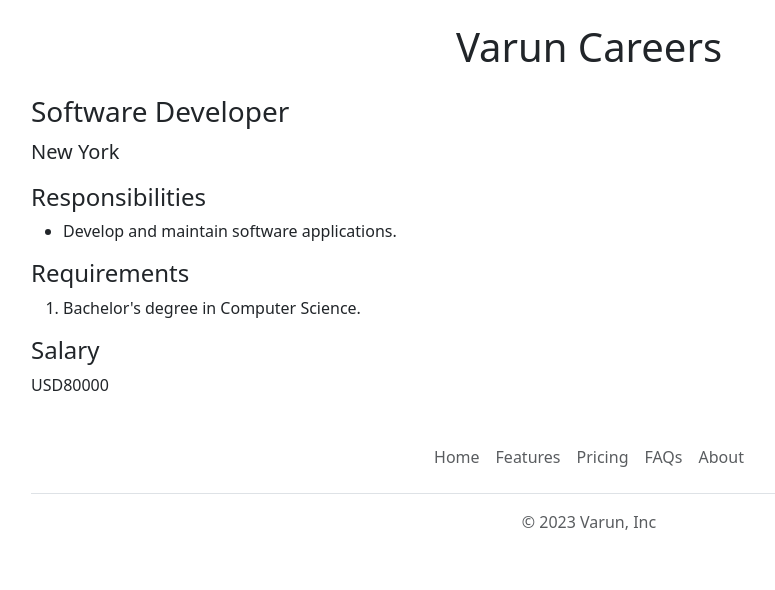
After one commit to varun2357/varun-careers-practice-V2, a Flask app: page /job/1 in a window 1280 px wide. The commit adds this page. Shown: the part 417-1007 px from the top of the page, without its empty margins (51-826 px from the left). Run offline with Flask 3, Linux system fonts and the light colour scheme; data comes from the database, SQL or seed files in the repository.

Commit message:
added jobpage and shared parts

```diff
--- a/app.py
+++ b/app.py
@@ -1,5 +1,5 @@
 from flask import Flask, render_template, jsonify
-from database import load_jobs_from_db
+from database import load_jobs_from_db, load_job_from_db
 
 
 
@@ -8,7 +8,7 @@ app = Flask(__name__)
 @app.route("/")
 def hello_world():
   jobs = load_jobs_from_db()
-  return render_template('home.html', jobs=jobs, company_name="Varun")
+  return render_template('home.html', jobs=jobs)
 
 
 @app.route("/api/jobs")
@@ -16,6 +16,12 @@ def list_jobs():
   jobs = load_jobs_from_db()
   return jsonify(jobs)
 
+@app.route("/job/<id>")
+def show_job(id):
+  job = load_job_from_db(id)
+  if not job:
+    return "Not Found", 404
+  return render_template('jobpage.html', job=job)
 
 if __name__ == "__main__":
   app.run(host='0.0.0.0', debug=True)
--- a/database.py
+++ b/database.py
@@ -17,3 +17,16 @@ def load_jobs_from_db():
     for row in result_all:
       jobs.append(dict(zip(column_names, row)))
     return jobs
+
+
+def load_job_from_db(id):
+  with engine.connect() as conn:
+    result = conn.execute(text("SELECT * FROM jobs"))
+    result_all = result.fetchall()
+    column_names = result.keys()
+    total_rows = result.rowcount
+    if (total_rows < int(id)) or (int(id) < 1):
+      return None
+    else:
+      job = dict(zip(column_names, result_all[int(id)-1]))
+      return job
--- a/sample sql commands/create initial table.sql
+++ b/sample sql commands/create initial table.sql
@@ -4,14 +4,14 @@ CREATE TABLE jobs (
     location VARCHAR(250) NOT NULL,
     salary INT,
     currency varchar(10),
-    resposibilities VARCHAR(2000),
+    responsibilities VARCHAR(2000),
     requirements VARCHAR(2000),
     created_at timestamp default current_timestamp,
     updated_at timestamp default current_timestamp on update current_timestamp,
     PRIMARY KEY (id)
 );
 
-INSERT INTO jobs (title, location, salary, currency, resposibilities, requirements)
+INSERT INTO jobs (title, location, salary, currency, responsibilities, requirements)
 VALUES
     ('Software Developer', 'New York', 80000, 'USD', 'Develop and maintain software applications.', 'Bachelor\'s degree in Computer Science.'),
     ('Marketing Specialist', 'London', 50000, 'GBP', 'Plan and execute marketing campaigns.', '2+ years of experience in digital marketing.'),
--- a/sample sql commands/data adder 4 rows.sql
+++ b/sample sql commands/data adder 4 rows.sql
@@ -1,4 +1,4 @@
-INSERT INTO jobs (title, location, salary, currency, resposibilities, requirements)
+INSERT INTO jobs (title, location, salary, currency, responsibilities, requirements)
 VALUES
     ('Software Developer', 'New York', 80000, 'USD', 'Develop and maintain software applications.', 'Bachelor\'s degree in Computer Science.'),
     ('Marketing Specialist', 'London', 50000, 'GBP', 'Plan and execute marketing campaigns.', '2+ years of experience in digital marketing.'),
--- /dev/null
+++ b/sample sql commands/delete the four rows.sql
@@ -0,0 +1,4 @@
+DELETE FROM `varuncareers`.`jobs` WHERE (`id` = '12');
+DELETE FROM `varuncareers`.`jobs` WHERE (`id` = '11');
+DELETE FROM `varuncareers`.`jobs` WHERE (`id` = '10');
+DELETE FROM `varuncareers`.`jobs` WHERE (`id` = '9');
--- /dev/null
+++ b/sample sql commands/multiple liner.sql
@@ -0,0 +1,3 @@
+UPDATE `varuncareers`.`jobs` SET `responsibilities` = 'Market Analysis: Conducting thorough market research to identify trends, customer needs, and competitor activities.\nAnalyzing market data and metrics to provide insights and recommendations for marketing strategies.\nProduct Positioning: Collaborating with cross-functional teams to define and refine the positioning of products or services in the market.\nDeveloping unique selling propositions (USPs) and value propositions to differentiate the offering from competitors.' WHERE (`id` = '1');
+
+UPDATE `varuncareers`.`jobs` SET `requirements` = 'Market Analysis: Conducting thorough market research to identify trends, customer needs, and competitor activities.\nAnalyzing market data and metrics to provide insights and recommendations for marketing strategies.\nProduct Positioning: Collaborating with cross-functional teams to define and refine the positioning of products or services in the market.\nDeveloping unique selling propositions (USPs) and value propositions to differentiate the offering from competitors.' WHERE (`id` = '1');
--- a/sample sql commands/show tables.sql
+++ b/sample sql commands/show tables.sql
@@ -1 +1,2 @@
 SHOW tables;
+select * from jobs;
--- /dev/null
+++ b/templates/banner.html
@@ -0,0 +1,9 @@
+<style>
+    #banner {
+        width: 100%;
+        height: 360px;
+        object-fit: cover;
+        margin-bottom: 16px;
+    }
+</style>
+<img class = "img-fluid" id = "banner" src="https://varun-careers-practice--varun2357.repl.co/static/banner.jpg" >
--- /dev/null
+++ b/templates/bootstrap.html
@@ -0,0 +1,4 @@
+<meta charset="utf-8">
+<meta name="viewport" content="width=device-width, initial-scale=1">
+<title>Varun careers</title>
+<link href="https://cdn.jsdelivr.net/npm/bootstrap@5.3.0-alpha3/dist/css/bootstrap.min.css" rel="stylesheet" integrity="sha384-KK94CHFLLe+nY2dmCWGMq91rCGa5gtU4mk92HdvYe+M/SXH301p5ILy+dN9+nJOZ" crossorigin="anonymous">
--- a/templates/jobitem.html
+++ b/templates/jobitem.html
@@ -9,6 +9,6 @@
     {% endif %}
   </div>
   <div class ="col-2">
-    <a href="mailto:hello@varun.com?subject=Application%20for%20{{job['title']}}%20for%20a%20salary%20of%20{{job['salary']}}%20at%20{{job['location']}}&body=My%20name%3A%20%3Cyour%20name%20here%3E%0D%0AMy%20Resume%20link%3A%20%3Cresume%20link%3E%0D%0AMy%20LinkedIn%20link%3A%20%3Clinkedin%20link%3E " type="button" class="btn btn-outline-primary float-right align-middle">Apply</a>
+    <a href="/job/{{job['id']}}" type="button" class="btn btn-outline-primary float-right align-middle">Apply</a>
   </div>
 </div>
--- /dev/null
+++ b/templates/jobpage.html
@@ -0,0 +1,31 @@
+<!DOCTYPE html>
+<html>
+    <head>
+        <title>{{job.title}} -Varun careers</title>
+        {% include 'bootstrap.html' %}
+    </head>
+    <body>
+        {% include 'nav.html' %}
+        {% include 'banner.html' %}
+        <div class = "container">
+            <h1 class = "text-center mt-2 mb-4">Varun Careers</h1>
+            <h3 class="mb-2">{{job.title}}</h3>
+            <p class="lead mt-0">{{job.location}}</p>
+            <h4>Responsibilities</h4>
+            <ul>
+                {% for line in job.responsibilities.split("\n") %}
+                    <li>{{line}}</li>
+                {% endfor %}
+            </ul>
+            <h4>Requirements</h4>
+            <ol>
+                {% for line in job.requirements.split("\n") %}
+                    <li>{{line}}</li>
+                {% endfor %}
+            </ol>
+            <h4>Salary</h4>
+            <p>{{job.currency}}{{job.salary}}</p>
+        </div>
+        {% include 'footer.html' %}
+    </body>
+</html>
--- a/templates/nav.html
+++ b/templates/nav.html
@@ -1,6 +1,6 @@
 <nav class="navbar bg-body-tertiary shadow fixed-top">
   <div class="container-fluid">
-    <a class="navbar-brand" href="https://github.com/varun2357/varun-careers-practice">
+    <a class="navbar-brand" href="/">
       <img src="/static/logo.svg" alt="Logo" width="30" height="24" class="d-inline-block align-text-top">
       Varun
     </a>
```
Also changed, not shown: templates/home.html (+3 -14 lines).
